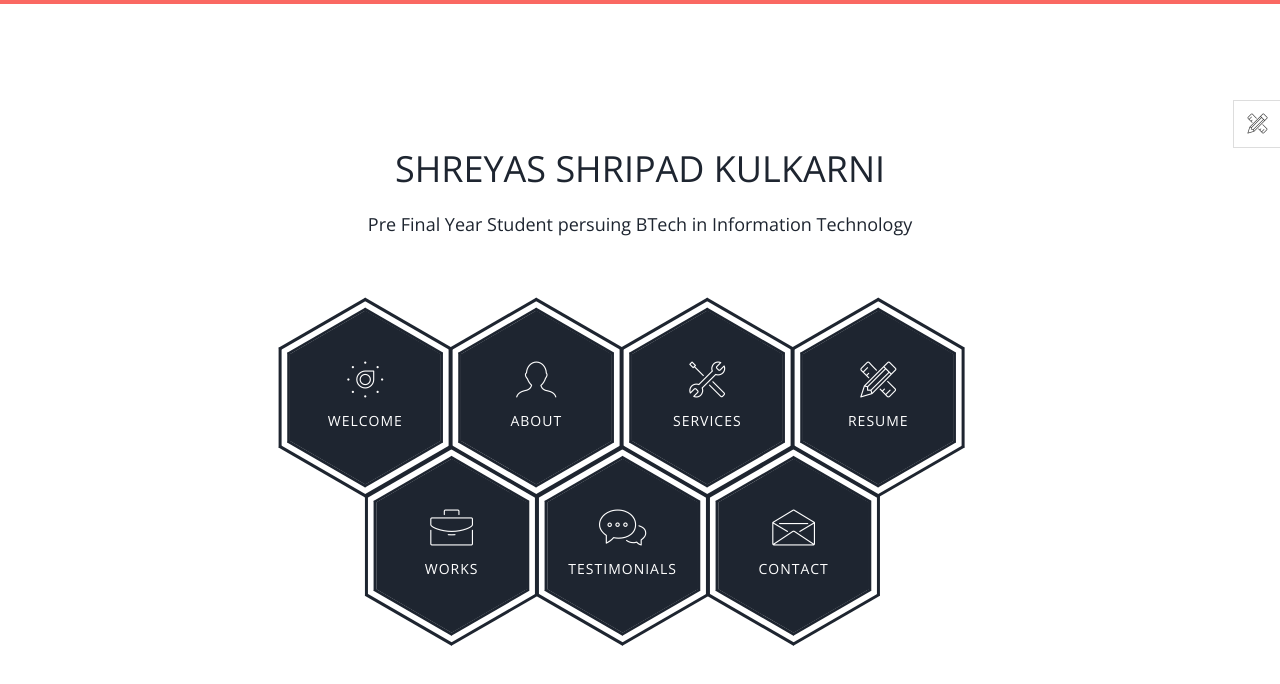
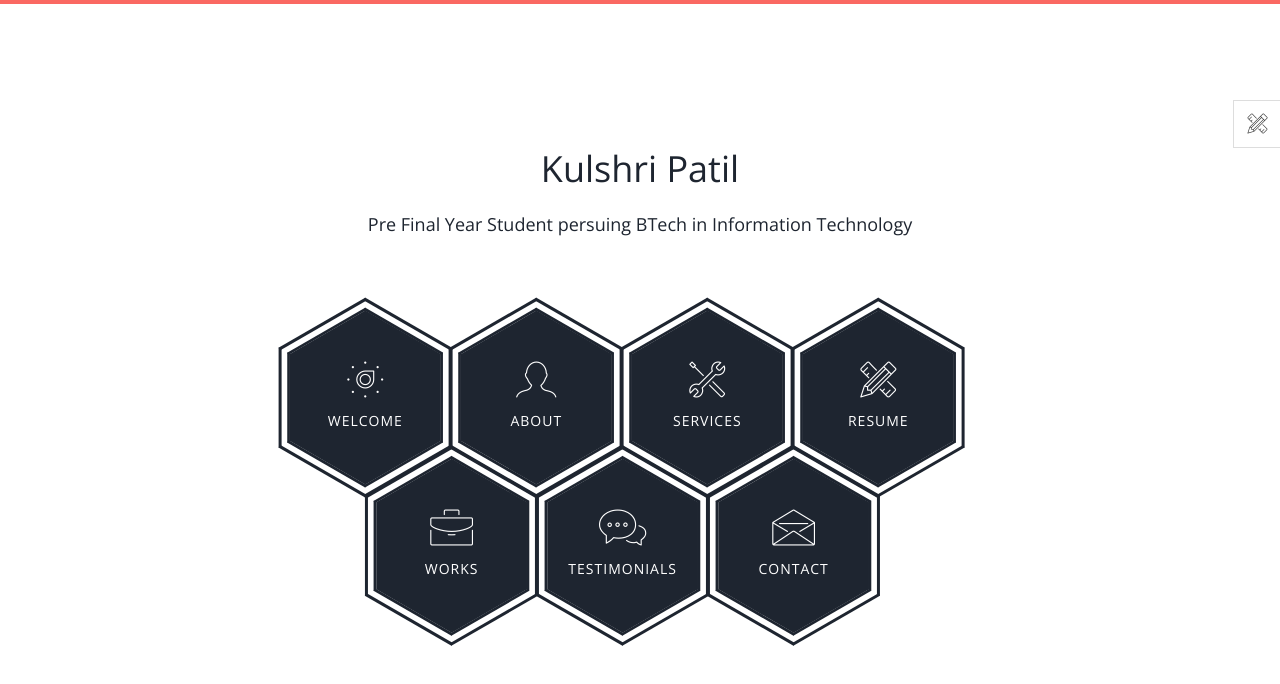
Before and after one commit to kulshri1603/Portfolio-Website, a plain HTML site: page Portfolio-Website-main/index.html in a window 1280 px wide. Drawn offline with nearby package versions, Linux system fonts and the light colour scheme; files whose address does not match are found by name.

Commit message:
Update index.html

```diff
--- a/Portfolio-Website-main/index.html
+++ b/Portfolio-Website-main/index.html
@@ -4,7 +4,7 @@
 
   <!-- ** Basic Page Needs ** -->
   <meta charset="utf-8">
-  <title>Shreyas Kulkarni Portfolio</title>
+  <title>Kulshri Patil</title>
 
   <!-- ** Mobile Specific Metas ** -->
   <meta http-equiv="X-UA-Compatible" content="IE=edge">
@@ -70,7 +70,7 @@
         <div class="row">
           <div class="col-xs-12 col-md-offset-1 col-md-10 col-lg-offset-2 col-lg-8">
             <div class="page-title home text-center">
-              <h1>SHREYAS SHRIPAD KULKARNI</h1>
+              <h1>Kulshri Patil</h1>
               <p></p>
               <h4>Pre Final Year Student persuing BTech in Information Technology</h4>
             </div>
```
